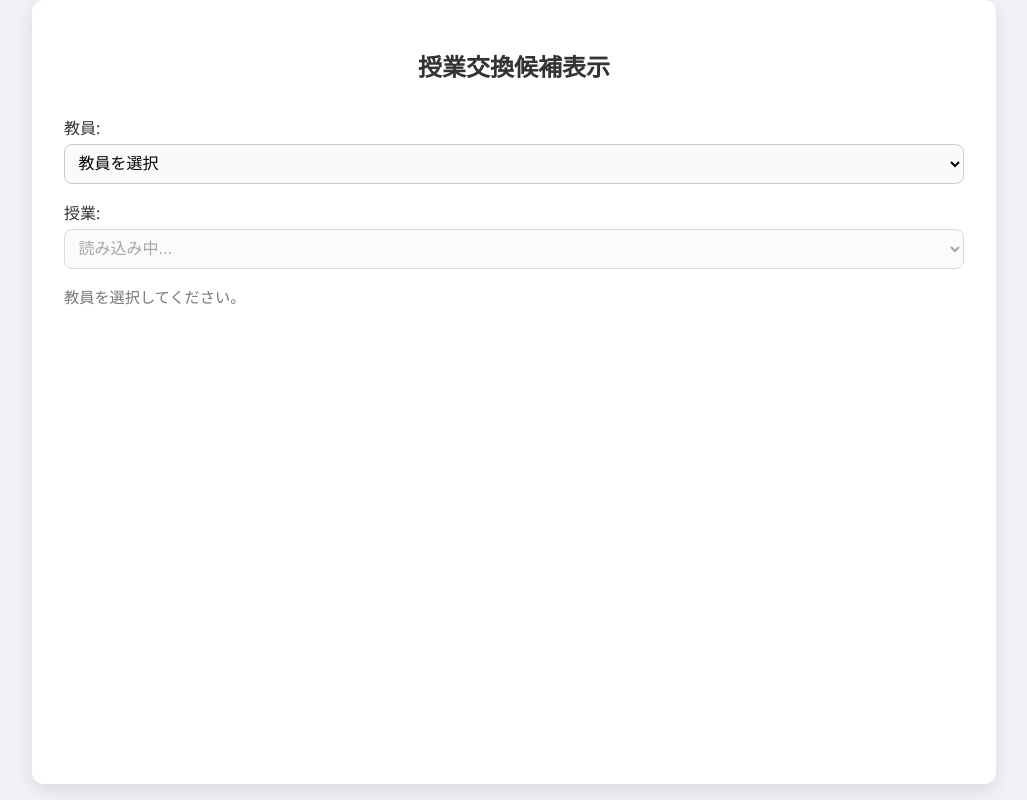
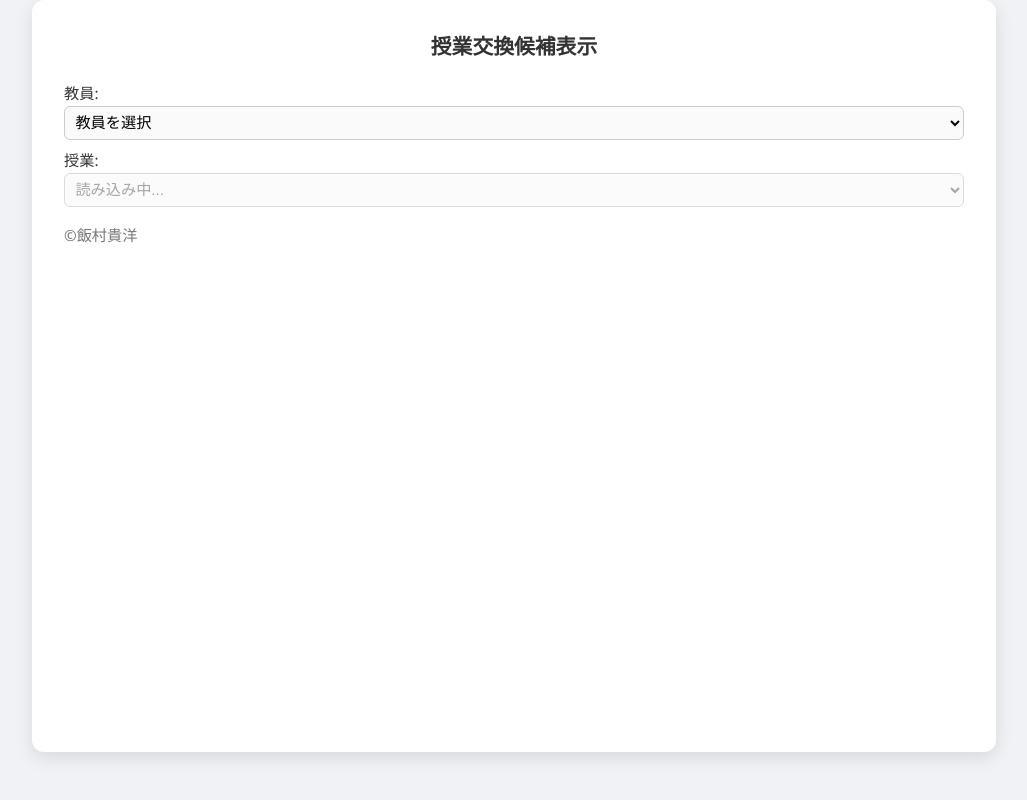
Before and after one commit to incict-design/jugyo, a plain HTML site: page index.html in a window 1280 px wide. Shown: the whole page, without its empty margins (126-1153 px from the left). Drawn offline with Linux system fonts and the light colour scheme.

Commit message:
Update index.html

```diff
--- a/index.html
+++ b/index.html
@@ -14,7 +14,7 @@
     .container {
       max-width: 900px;
       margin: 0 auto;
-      padding: 2rem;
+      padding: 1rem 2rem; /* 上下のパディングを少し小さく */
       background: #fff;
       border-radius: 12px;
       box-shadow: 0 6px 18px rgba(0,0,0,0.1);
@@ -23,27 +23,29 @@
       height: 90vh; /* 画面いっぱいに近い高さ */
     }
     h1 {
-      font-size: 1.5rem;
+      font-size: 1.3rem; /* 少し小さく */
       text-align: center;
-      margin-bottom: 1rem;
+      margin-bottom: 0.8rem; /* 縦幅を縮める */
       flex-shrink: 0;
     }
 
     .form-wrapper {
       flex-shrink: 0;
+      margin-bottom: 0.5rem; /* 下との間隔を小さく */
     }
 
     label {
       display: block;
-      margin-top: 1rem;
+      margin-top: 0.5rem; /* 縦の間隔を小さく */
       font-weight: 500;
+      font-size: 0.95rem;
     }
     select {
       width: 100%;
-      padding: 0.6rem;
-      margin-top: 0.3rem;
-      font-size: 1rem;
-      border-radius: 8px;
+      padding: 0.4rem; /* 高さを少し小さく */
+      margin-top: 0.2rem; /* 縦の間隔を小さく */
+      font-size: 0.95rem;
+      border-radius: 6px;
       border: 1px solid #ccc;
       background: #fafafa;
       transition: 0.2s;
@@ -55,10 +57,10 @@
     }
 
     #results {
-      margin-top: 1rem;
+      margin-top: 0.5rem;
       font-size: 0.95rem;
       overflow-y: auto;
-      flex-grow: 1; /* 残りの高さを使う */
+      flex-grow: 1;
     }
 
     table {
@@ -70,15 +72,15 @@
       box-shadow: 0 3px 10px rgba(0,0,0,0.05);
     }
     th, td {
-      padding: 0.7rem;
+      padding: 0.6rem; /* 少し小さく */
       text-align: left;
-      font-size: 0.95rem;
+      font-size: 0.9rem;
     }
     thead {
       background: #007bff;
       color: #fff;
       position: sticky;
-      top: 0; /* ヘッダー固定 */
+      top: 0;
       z-index: 1;
     }
     tbody tr:nth-child(even) {
@@ -128,7 +130,7 @@
       </label>
     </div>
 
-    <div id="results" class="muted">教員を選択してください。</div>
+    <div id="results" class="muted">©飯村貴洋</div>
   </div>
 
   <script>
```
